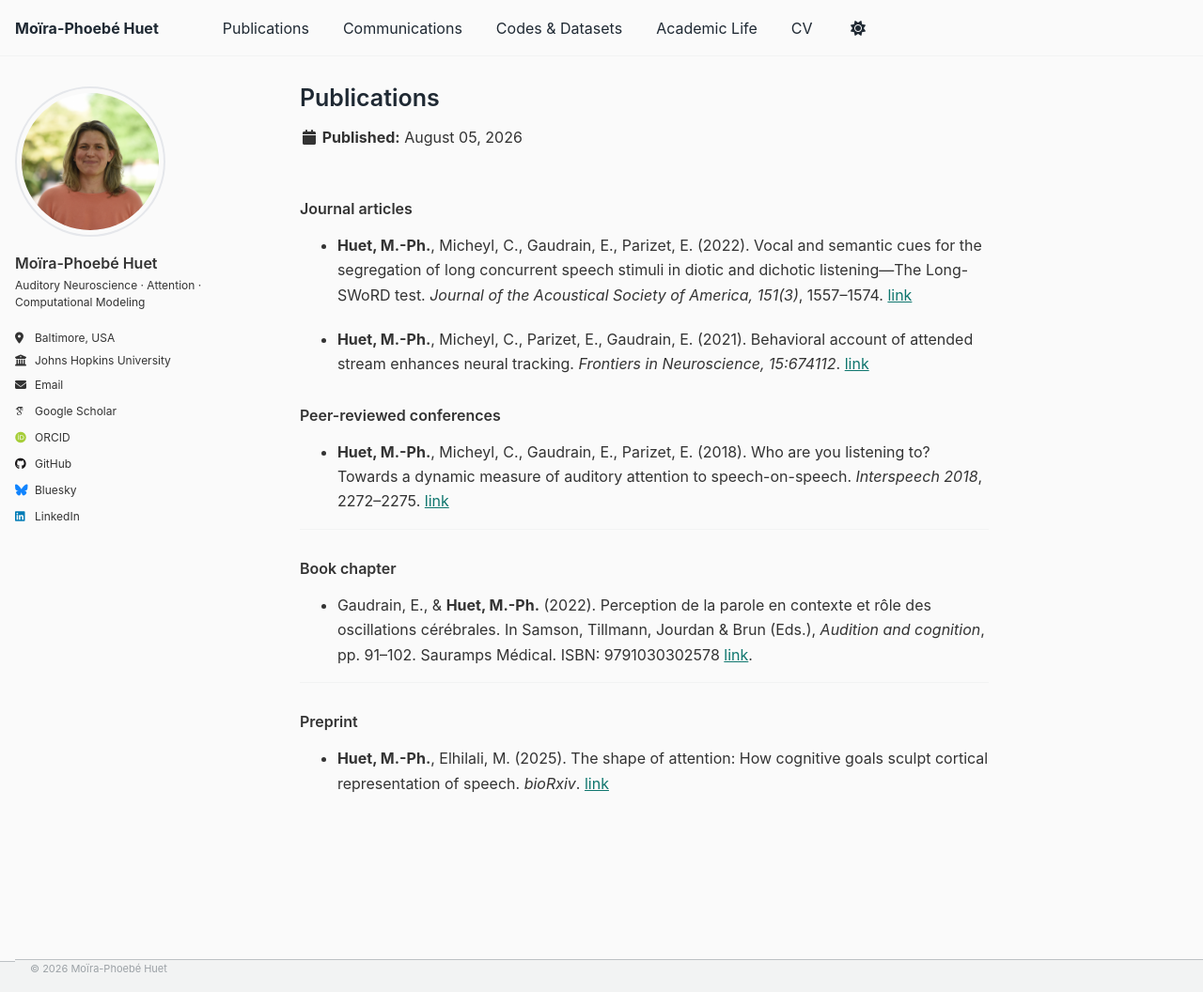
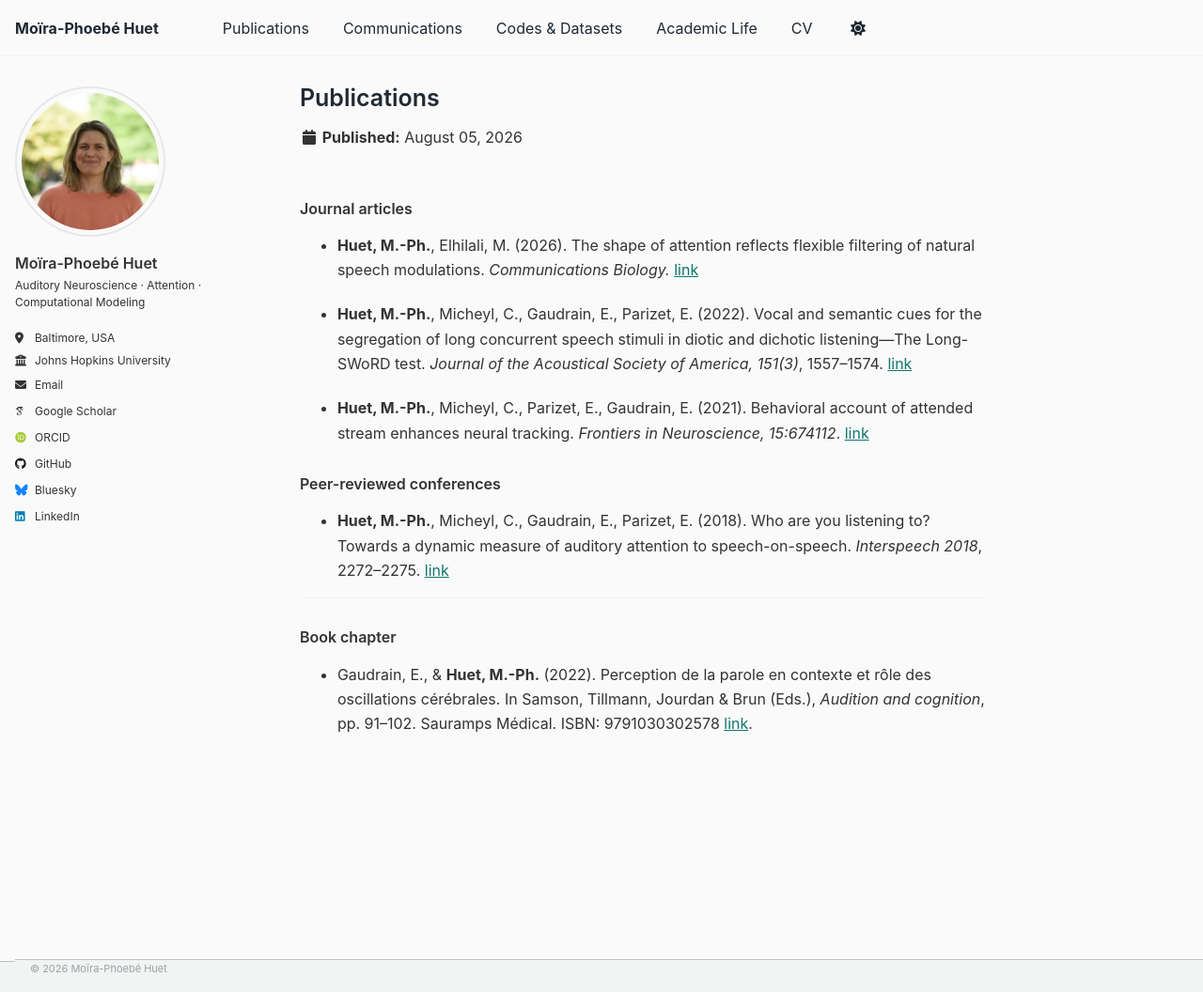
Before and after one commit to mphuet/mphuet.github.io, a Jekyll site: the page built from _publications/publications.md, in a window 1280 px wide and 1056 px high. Shown: the whole window at 94% size. Built offline with Jekyll 4.4.1, drawn with Linux system fonts in a browser that asks for light colours; some web fonts are replaced.

Commit message:
Update publications.md

```diff
--- a/_publications/publications.md
+++ b/_publications/publications.md
@@ -8,6 +8,8 @@ show_pagination: false
 ---
 
 ### Journal articles
+
+- **Huet, M.-Ph.**, Elhilali, M. (2026). The shape of attention reflects flexible filtering of natural speech modulations. *Communications Biology.* [link](https://doi.org/10.1038/s42003-026-10265-1)
 
 - **Huet, M.-Ph.**, Micheyl, C., Gaudrain, E., Parizet, E. (2022). Vocal and semantic cues for the segregation of long concurrent speech stimuli in diotic and dichotic listening—The Long-SWoRD test. *Journal of the Acoustical Society of America, 151(3)*, 1557–1574. [link](https://doi.org/10.1121/10.0007225)
 
@@ -22,9 +24,3 @@ show_pagination: false
 ### Book chapter
 
 - Gaudrain, E., & **Huet, M.-Ph.** (2022). Perception de la parole en contexte et rôle des oscillations cérébrales. In Samson, Tillmann, Jourdan & Brun (Eds.), *Audition and cognition*, pp. 91–102. Sauramps Médical. ISBN: 9791030302578 [link](https://www.livres-medicaux.com/index.php?controller=attachment&id_attachment=193).
-
----
-
-### Preprint
-
-- **Huet, M.-Ph.**, Elhilali, M. (2025). The shape of attention: How cognitive goals sculpt cortical representation of speech. *bioRxiv*. [link](https://doi.org/10.1101/2025.05.22.655464)
```
